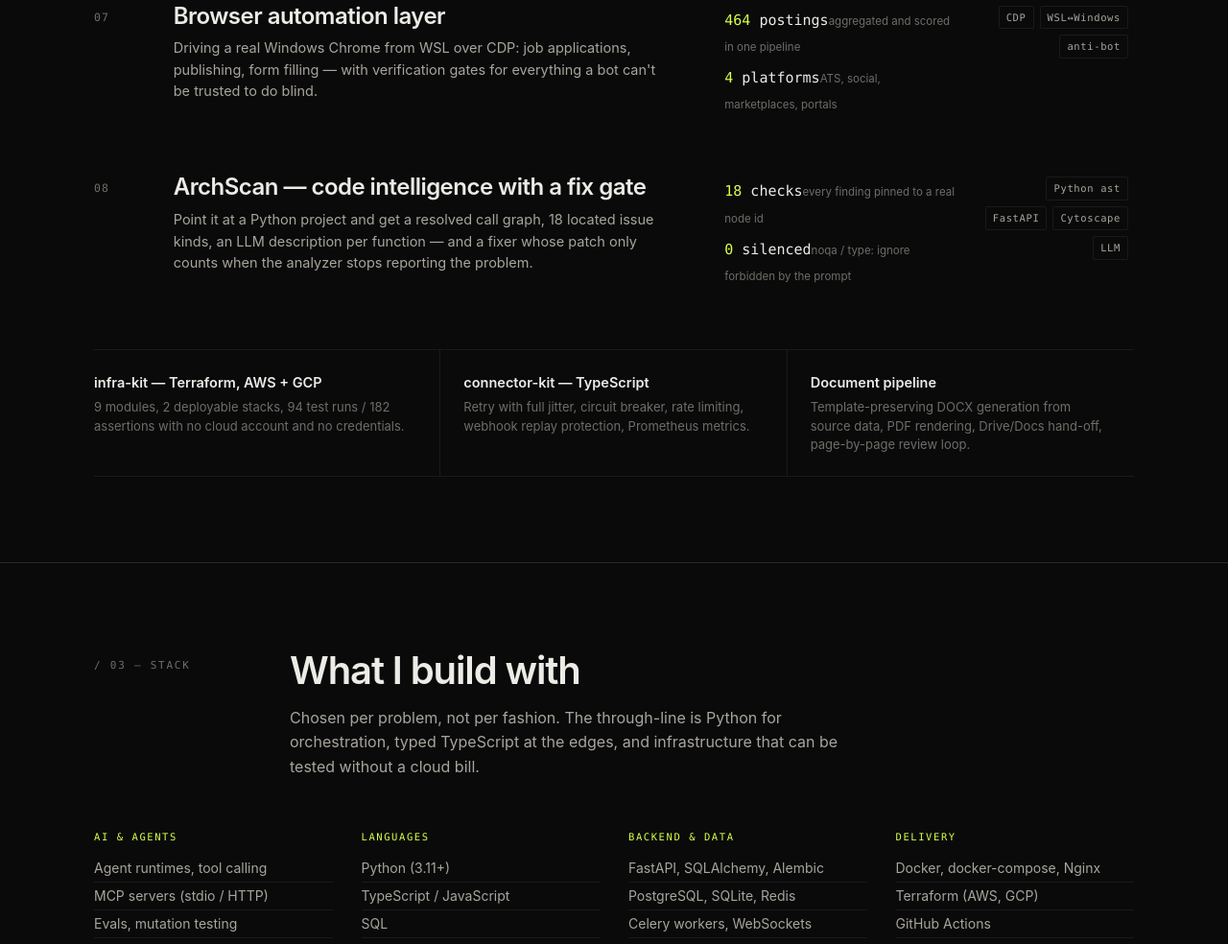
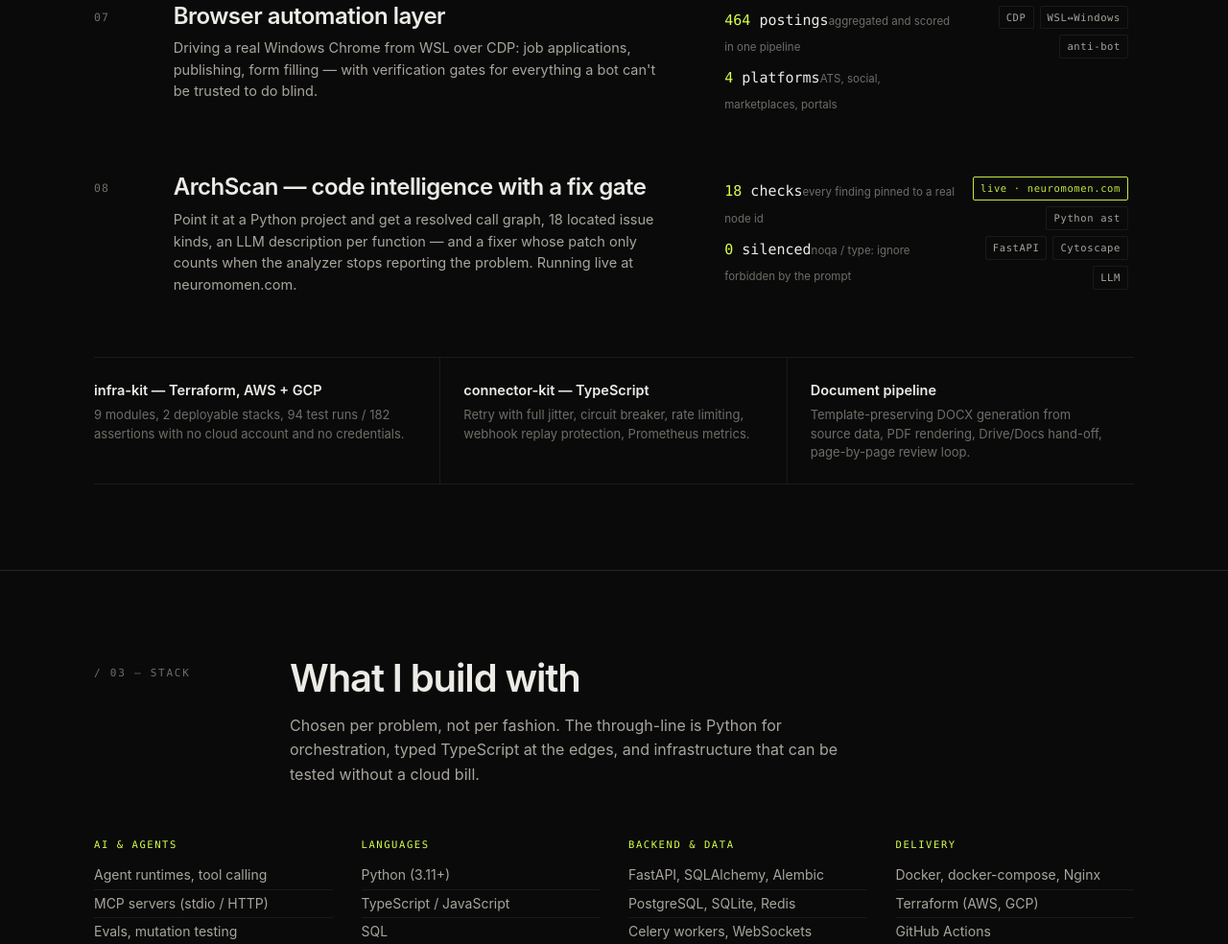
Before and after one commit to Geomanti/portfolio-ai-automation, a plain HTML site: page index.html in a window 1280 px wide. Shown: the part 4128-5112 px from the top of the page at 96% size. Drawn offline with Linux system fonts and the light colour scheme.

Commit message:
ArchScan card: live at neuromomen.com (tag + side link)

```diff
--- a/index.html
+++ b/index.html
@@ -149,6 +149,8 @@
   .p-tags{display:flex;flex-wrap:wrap;gap:6px;padding-top:3px;justify-content:flex-end}
   .tag{font-family:ui-monospace,SFMono-Regular,Menlo,monospace;font-size:10.5px;letter-spacing:.06em;
     color:var(--ink-dim);border:1px solid var(--line-soft);padding:3px 7px;border-radius:2px;white-space:nowrap}
+  a.tag.live{color:var(--acc);border-color:var(--acc);opacity:.9}
+  a.tag.live:hover{opacity:1;background:color-mix(in srgb,var(--acc) 12%,transparent)}
 
   .p-body{
     display:grid;grid-template-columns:52px minmax(0,1fr) 390px;gap:clamp(16px,2.4vw,32px);
@@ -758,13 +760,13 @@
             <div class="p-idx">08</div>
             <div>
               <div class="p-title">ArchScan — code intelligence with a fix gate</div>
-              <div class="p-line">Point it at a Python project and get a resolved call graph, 18 located issue kinds, an LLM description per function — and a fixer whose patch only counts when the analyzer stops reporting the problem.</div>
+              <div class="p-line">Point it at a Python project and get a resolved call graph, 18 located issue kinds, an LLM description per function — and a fixer whose patch only counts when the analyzer stops reporting the problem. Running live at neuromomen.com.</div>
             </div>
             <div class="p-metrics">
               <div><b><em>18</em> checks</b><span>every finding pinned to a real node id</span></div>
               <div><b><em>0</em> silenced</b><span>noqa / type: ignore forbidden by the prompt</span></div>
             </div>
-            <div class="p-tags"><span class="tag">Python ast</span><span class="tag">FastAPI</span><span class="tag">Cytoscape</span><span class="tag">LLM</span></div>
+            <div class="p-tags"><a class="tag live" href="https://neuromomen.com" target="_blank" rel="noopener">live · neuromomen.com</a><span class="tag">Python ast</span><span class="tag">FastAPI</span><span class="tag">Cytoscape</span><span class="tag">LLM</span></div>
           </summary>
           <div class="p-body">
             <div class="p-body-in">
@@ -797,6 +799,7 @@
                 <li>Token metering with holds; Paddle checkout + HMAC webhook</li>
                 <li>SQLite accounts, sessions, balance</li>
                 <li>Cytoscape viewer: graph, panels, code, issue list</li>
+                <li>Live: <a href="https://neuromomen.com" target="_blank" rel="noopener">neuromomen.com</a> <span class="mono">— five projects free, metered after</span></li>
                 <li>Repo: github.com/Geomanti/archscan <span class="mono">— private, walkthrough on request</span></li>
               </ul>
             </div>
```
